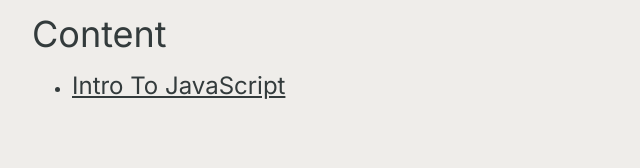
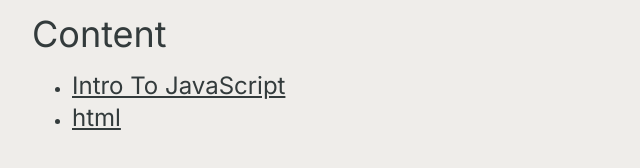
Before and after one commit to sabovyan/aca_intro_js, a Next.js app: page / in a window 1280 px wide. Shown: the part 194-362 px from the top of the page, without its empty margins (0-640 px from the left). Built offline with nearby package versions, Linux system fonts and the light colour scheme.

Commit message:
add links array and a basic html

```diff
--- a/app/page.tsx
+++ b/app/page.tsx
@@ -1,4 +1,15 @@
 import Link from "next/link";
+
+const links = [
+  {
+    name: "Intro To JavaScript",
+    href: "intro-js",
+  },
+  {
+    name: "html",
+    href: "/hello.html",
+  },
+];
 
 export default function Home() {
   return (
@@ -7,11 +18,16 @@ export default function Home() {
       <nav>
         <h2 className="text-4xl my-4">Content</h2>
         <ul>
-          <li className="list-disc mx-10 text-gray:400 hover:text-gray-500 dark:text-gray-300 dark:hover:text-gray-400">
-            <Link href="intro-js" className="underline text-2xl">
-              Intro To JavaScript
-            </Link>
-          </li>
+          {links.map((link) => (
+            <li
+              key={link.href}
+              className="list-disc mx-10 text-gray:400 hover:text-gray-500 dark:text-gray-300 dark:hover:text-gray-400"
+            >
+              <Link href={link.href} className="underline text-2xl">
+                {link.name}
+              </Link>
+            </li>
+          ))}
         </ul>
       </nav>
     </main>
```
Also changed, not shown: public/hello.html (added, +11 -0 lines).
